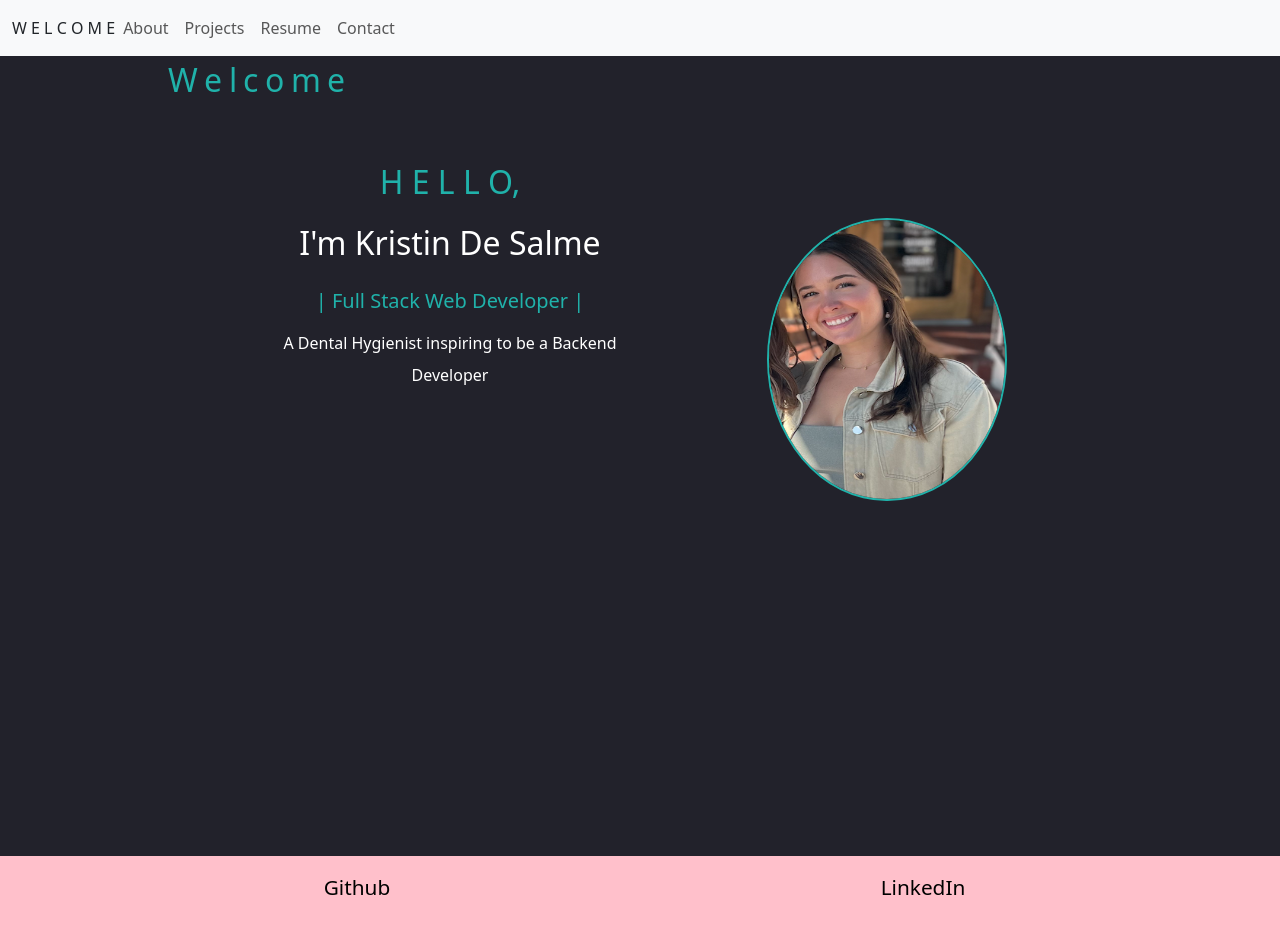
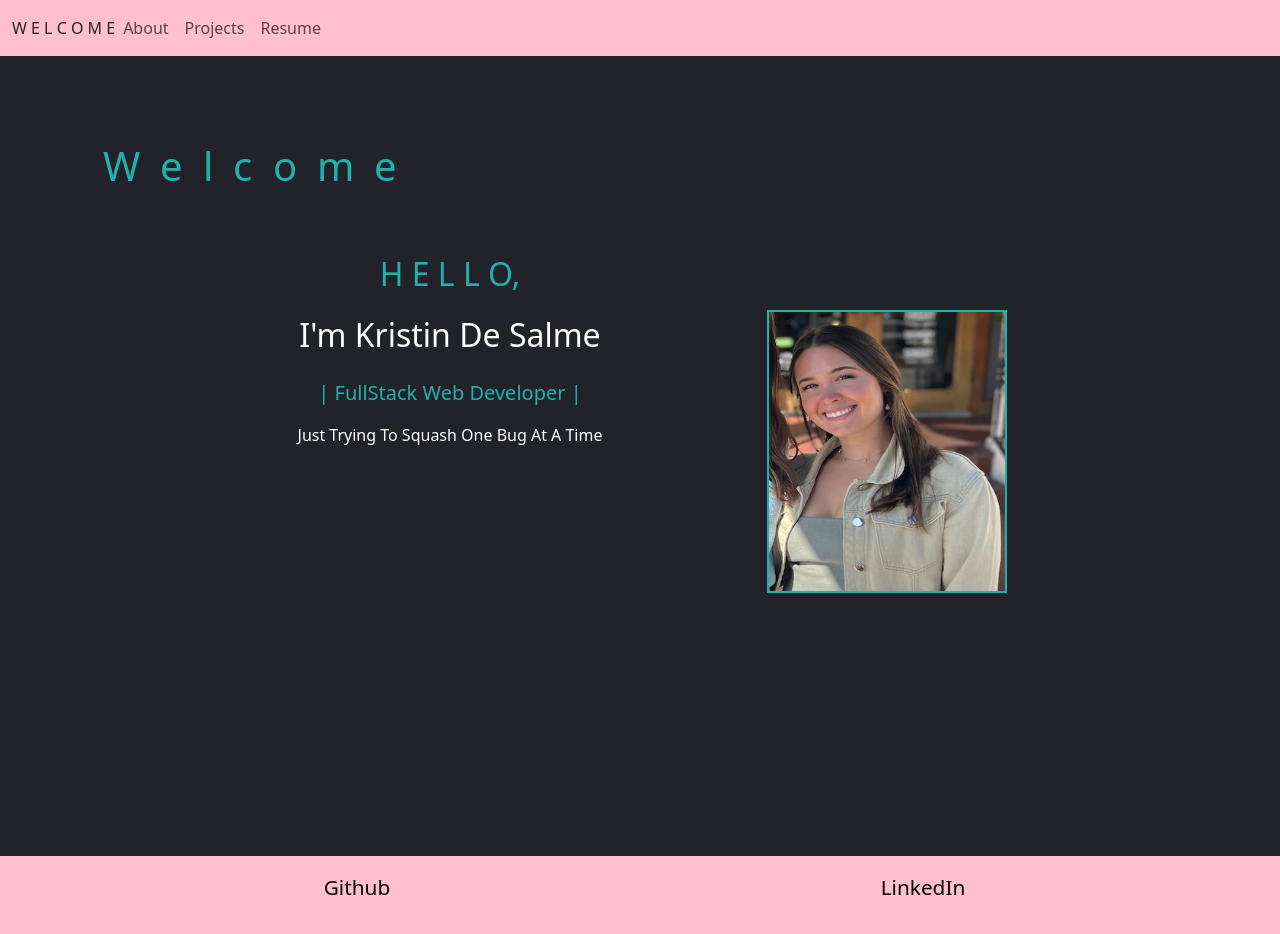
Before and after one commit to KR1ISTIN/portfolio, a React (Create React App) app: page / in a window 1280 px wide. Built offline with nearby package versions, Linux system fonts and the light colour scheme; the HTML template or start-up script is replaced by a standard one.

Commit message:
updated portfolio

```diff
--- a/package.json
+++ b/package.json
@@ -9,8 +9,8 @@
     "@testing-library/user-event": "^13.5.0",
     "babel": "^6.23.0",
     "bootstrap": "^5.3.0",
-    "react": "^16.0.0",
-    "react-dom": "^16.0.00",
+    "react": "^18.0.0",
+    "react-dom": "^18.0.00",
     "react-reveal": "^1.2.2",
     "react-scripts": "5.0.1",
     "web-vitals": "^2.1.4"
--- a/src/components/NavTabs.js
+++ b/src/components/NavTabs.js
@@ -4,8 +4,8 @@ import './style.css';
 
 function NavTabs({currentPage, handlePageChange}) {
     return (
-     <header>
-        <nav class="navbar navbar-expand-lg bg-body-tertiary">
+     <header style={{background:'pink'}}>
+        <nav class="navbar navbar-expand-lg bg-body-pink">
         <div class="container-fluid">
 
             <a class="navbar-brand" href="#home"
@@ -44,13 +44,13 @@ function NavTabs({currentPage, handlePageChange}) {
                     </a>
                 </li>
 
-                <li class="nav-item">
+                {/* <li class="nav-item">
                     <a class="nav-link" href="#contact"
                      onClick={() => handlePageChange('Contact')}
                      className={currentPage === 'Contact' ? 'nav-link active' : 'nav-link'}
                     >Contact
                     </a>
-                </li>
+                </li> */}
             </ul>
             </div>
         </div>
--- a/src/components/Pages/About.js
+++ b/src/components/Pages/About.js
@@ -16,13 +16,30 @@ export default function About() {
         <div class="row">
             <div style={{paddingRight:'35%', fontSize:'1.5em',}}class="col-sm-5 col-md-6">Who Is Kristin?
             </div>
-            <div style={{ padding: '8% 0 3% 0', color:'lightseagreen', fontSize:'2.7em'}}class="col-sm-5 offset-sm-2 col-md-6 offset-md-0">A curiosity-driven Back-End Developer and with love of learning</div>
+            <div style={{width: 'auto', padding: '8% 0 3% 0', color:'lightseagreen', fontSize:'2.7em'}}class="col-sm-5 offset-sm-2 col-md-6 offset-md-0">A curiosity-driven FullStack Developer and with love of learning</div>
         </div>
         <div class="row">
             <div style={{color:'lightseagreen', letterSpacing:'.2em'}}class="col-sm-6 col-md-5 col-lg-6">S K I L L S: <br></br>
-            HTML | CSS3 | Javascript | jQuery | Express.js | Bootstrap | React.js | Node.js| NoSql/SQL | MongoDB/Mongoose | MySQL/Sequelize | GraphQL | OOP | MVC Pattern | Git | Command Line | Communication | Agile/Team Player
+            Languages: Java, JavaScript, SQL, HTML5, BASH
+            <br></br>
+            <br></br>
+            Frameworks/Libraries: Spring, Spring Boot, Spring Security, Node.js, Express.js, React, Handlebars, Bootstrap, MaterialUI, Bulma, Tailwind
+            <br></br>
+            <br></br>
+            Databases: PostGresQL, MySQL, NoSQL, MongoDB, Sequelize, Mongoose
+            <br></br>
+            <br></br>
+            Tools/Technologies: RESTful APIs, Maven, Docker, Microservices, JWT, Auth0, OAuth2, Bycrpt, GraphQL, Jest, Object-oriented programming, Heroku, Git, IntelliJ, pgAdmin4, MySQL Workbench, MVC Pattern
+            <br></br>
+            <br></br>
+            Project Management: Team Collaboration, Communication, Agile Development, Scrum, Sprint, Kanban, Jira, Github Projects, Wireframming, GithubActions CI/DC Pipeline
+            <br></br>
+            <br></br>
+            AWS: IAM, ECS, Elastic Beanstalk, AWS RDS, S3
+            <br></br>
+            <br></br>
             </div>
-            <div style={{paddingBottom:'3%'}}class="col-sm-6 col-md-5 offset-md-2 col-lg-6 offset-lg-0">As a backend developer and dental hygienist of seven years, I bring a unique blend of skills, adaptability, and willingness to learn. The transition from oral health care to programming may seem unexpected, but I thrive on challenges, and web development provides the perfect canvas for me to learn and grow every day. I look forward to contributing my diverse experiences and enthusiasm to a new team and making a meaningful impact in the field.
+            <div style={{fontSize: '1.5em', paddingBottom:'3%', lineHeight: '2em'}}class="col-sm-6 col-md-5 offset-md-2 col-lg-6 offset-lg-0">As a FullStack developer and dental hygienist, I bring a unique blend of skills to the table, coupled with a zest for life beyond the screen. When I'm not crafting code or ensuring bright smiles, you'll likely find me on the pickleball court, traveling the globe in search of new adventures, or hanging out with the pup. Embracing challenges is second nature to me, and the transition from oral health care to programming feels like a natural evolution of my passion for problem-solving. I'm excited to bring my diverse experiences, unwavering enthusiasm, and love for learning to a dynamic team, where together, we can create impactful solutions and embark on an exciting journey of growth and innovation.
             </div>
         </div>
     </div>
--- a/src/components/Pages/Footer.js
+++ b/src/components/Pages/Footer.js
@@ -13,7 +13,7 @@ export default function Footer(){
                                 <a style={{color:'black', textDecoration:'none', fontSize:'1.3em'}}href='https://github.com/KR1ISTIN'>Github</a>
                             </div>
                             <div class="col">
-                                <a style={{color:'black', textDecoration:'none',fontSize:'1.3em'}} href='#'>LinkedIn</a>
+                                <a style={{color:'black', textDecoration:'none',fontSize:'1.3em'}} href='https://www.linkedin.com/in/kristin-desalme/'>LinkedIn</a>
                             </div>
                             {/* <div class="col">
                                 <a style={{color:'black', textDecoration:'none',fontSize:'1.3em'}}href='#'>Twitter</a>
--- a/src/components/Pages/Home.js
+++ b/src/components/Pages/Home.js
@@ -3,7 +3,7 @@ import Roll from 'react-reveal/Roll';
 
 const styles = {
     img: {
-        borderRadius: '50%',
+
         width: '90%',
         height: '82%',
         border: '2px solid lightseagreen',
@@ -13,8 +13,9 @@ const styles = {
         background:'#22222B',
     },
     welcome: {
-        fontSize: '2em',
-        letterSpacing: '.2em',
+        paddingTop:'2em',
+        fontSize: '2.5em',
+        letterSpacing: '.5em',
         color:'lightseagreen'
     }
 }
@@ -40,10 +41,10 @@ export default function Home() {
                     I'm Kristin De Salme
                     </h2>
                     <h5 style={{color:'lightseagreen',lineHeight:'1.8em'}}>
-                      |  Full Stack Web Developer |
+                      |  FullStack Web Developer |
                     </h5>
                     <p style={{color:'white',lineHeight:'2em'}}>
-                    A Dental Hygienist inspiring to be a Backend Developer
+                    Just Trying To Squash One Bug At A Time
                     </p>
                 </div>
                 <div class="col-4" style={{padding: '10% 0 0 10%', background:'linear-gradient(45deg, rgb(0,143,104), rgb(250,224,66)) 1'}}>
--- a/src/components/Pages/Projects.js
+++ b/src/components/Pages/Projects.js
@@ -35,6 +35,27 @@ export default function Projects() {
                     </div>
                 </div>
             </div>
+            <div class="container text-center">
+                <div class="row">
+                    <div class="col-sm-5 col-md-6">
+                        <div style={{paddingTop:'10%'}}class='container'>
+                            <h4 className='projectTitle'>Meal Mappr</h4>
+                            <p className='projectText'>
+                            Meal Mappr, a FullStack project, is a meal planning website where you can view a calendar and create your very own meal plan from scratch.
+                            This was a group  project that included:
+                             <a href='https://github.com/Rolyat512'> Taylor Aldridge</a> and <a href='https://github.com/Omar4589'>Omar Zumaya</a>
+                            </p>
+                            <div>
+                                <a  className='linkProject'href='https://mealmappr.herokuapp.com/'>View project</a>
+                                <a  className='linkProject'href='https://github.com/Rolyat512/MealMappr'>View repo</a>
+                            </div>
+                        </div>
+
+                    </div>
+                    <div class="col-sm-5 offset-sm-2 col-md-6 offset-md-0">
+                        <img className='gitFoodPic'src='./assets/mealMappr.png'></img>
+                    </div>
+                </div>
             <div class="container text-center">
                 <div class="row">
                     <div class="col-sm-5 col-md-6">
@@ -136,27 +157,7 @@ export default function Projects() {
                     </div>
                 </div>
             </div>
-            <div class="container text-center">
-                <div class="row">
-                    <div class="col-sm-5 col-md-6">
-                        <div style={{paddingTop:'10%'}}class='container'>
-                            <h4 className='projectTitle'>Meal Mappr</h4>
-                            <p className='projectText'>
-                            Meal Mappr is a meal planning website where you can view a calendar and create your very own meal plan from scratch.
-                            This was a group  project that included:
-                             <a href='https://github.com/Rolyat512'> Taylor Aldridge</a> and <a href='https://github.com/Omar4589'>Omar Zumaya</a>
-                            </p>
-                            <div>
-                                <a  className='linkProject'href='https://mealmappr.herokuapp.com/'>View project</a>
-                                <a  className='linkProject'href='https://github.com/Rolyat512/MealMappr'>View repo</a>
-                            </div>
-                        </div>
 
-                    </div>
-                    <div class="col-sm-5 offset-sm-2 col-md-6 offset-md-0">
-                        <img className='gitFoodPic'src='./assets/mealMappr.png'></img>
-                    </div>
-                </div>
             </div>
         </div>
     </div>
--- a/src/components/PortfolioContainer.js
+++ b/src/components/PortfolioContainer.js
@@ -3,7 +3,7 @@ import NavTabs from './NavTabs';
 import Home from './Pages/Home';
 import About from './Pages/About';
 import Projects from './Pages/Projects';
-import Contact from './Pages/Contact';
+// import Contact from './Pages/Contact';
 import Resume from './Pages/Resume';
 import Footer from './Pages/Footer';
 
@@ -17,9 +17,9 @@ export default function PortfolioContainer() {
           if (currentPage === 'About') {
             return <About />;
           }
-          if (currentPage === 'Contact') {
-            return <Contact />;
-          }
+          // if (currentPage === 'Contact') {
+          //   return <Contact />;
+          // }
           if (currentPage === 'Projects') {
             return <Projects />
           }
```
Also changed, not shown: 8 other files (tests, documents, lock files or other folders).
